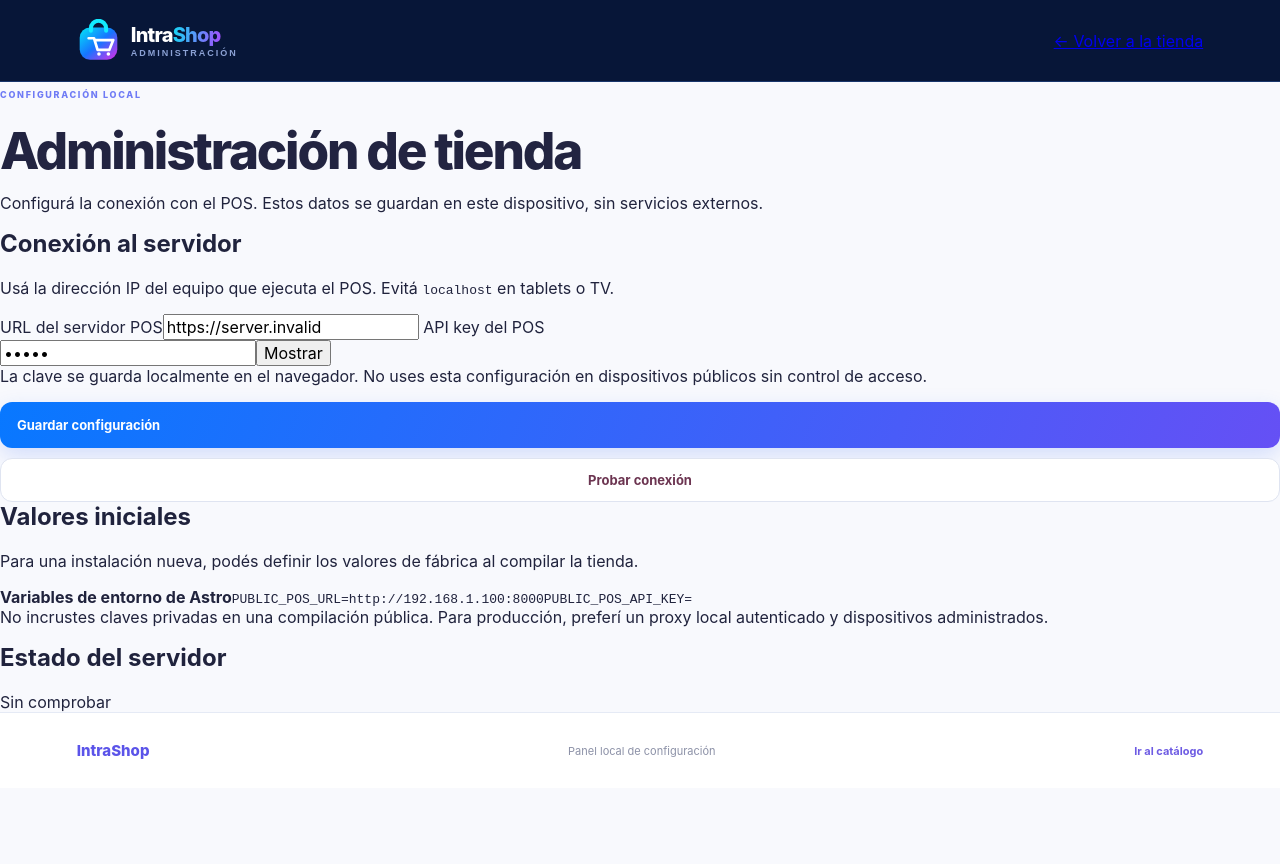
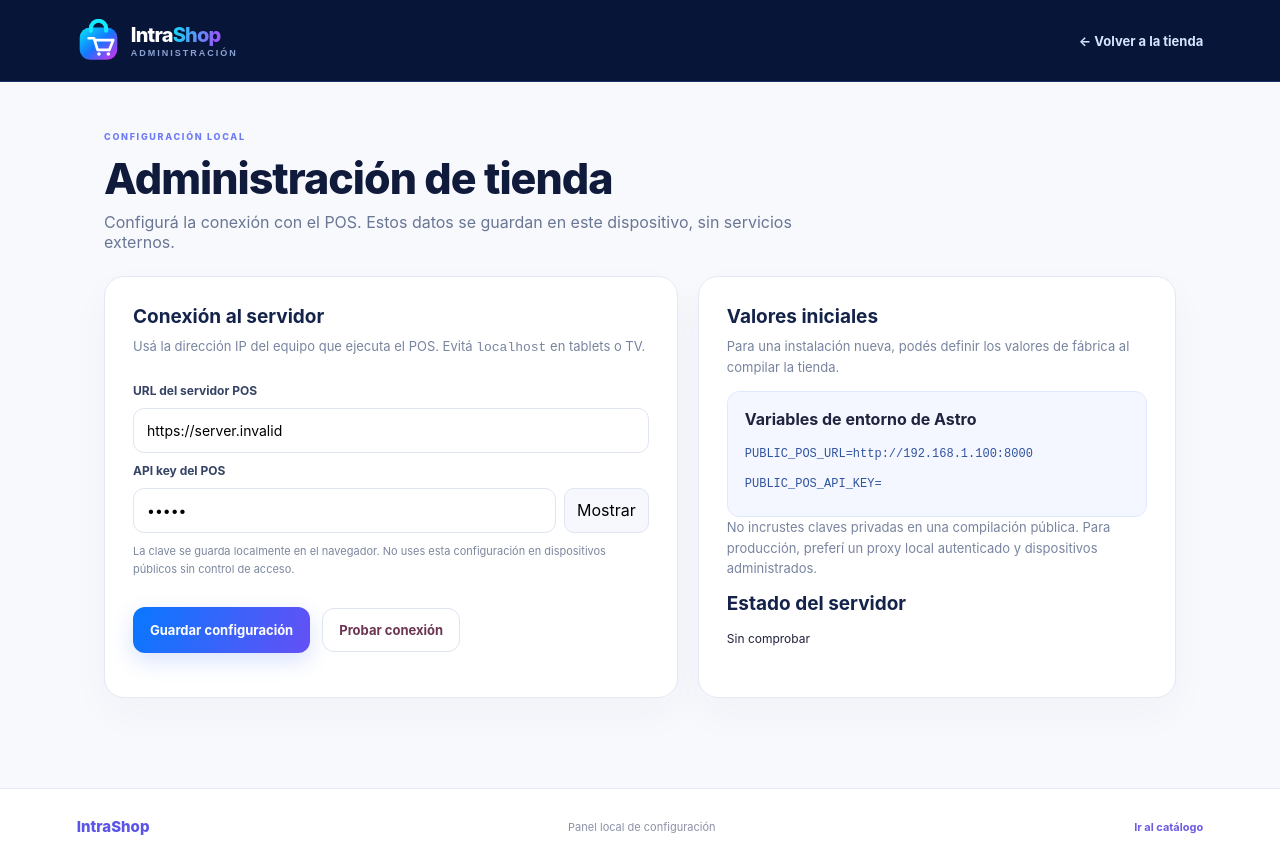
Before and after one commit to facundohernandez01/gestion_libreria, an Astro site in the folder intrashop/: page /admin in a window 1280 px wide. Before the commit the page ends 800 px from the top, so only its background shows below. Built offline with nearby package versions, Linux system fonts and the light colour scheme; Astro itself is replaced by a stand-in of ours; no server answers.

Commit message:
style(intrashop): compact hero, touch controls and premium admin layout

```diff
--- a/intrashop/src/styles/global.css
+++ b/intrashop/src/styles/global.css
@@ -49,3 +49,35 @@
 .primary-button{background:linear-gradient(110deg,#0878ff,#6550f5);box-shadow:0 8px 22px #275df52c}
 .footer-brand{color:#5b54e9}
 @media(max-width:760px){.hero{background:radial-gradient(ellipse at 80% 80%,#153d91 0%,transparent 45%),linear-gradient(115deg,#061538,#10164a)}}
+
+/* Touch-first kiosk layout and admin settings */
+.brand-logo{display:block;width:43px;height:43px;object-fit:contain}
+.hero{min-height:154px;padding:22px 38px;margin-top:12px;border-radius:20px;grid-template-columns:1fr auto}
+.hero h1{font-size:clamp(24px,2.7vw,36px);margin:8px 0;letter-spacing:-1px}
+.hero-copy>p{margin-bottom:8px;font-size:12px}
+.hero-note{font-size:11px}
+.hero-art{height:105px;width:150px;transform:scale(.45);transform-origin:center}
+.catalog-section{margin-top:25px}
+.product-card .add-button{min-width:46px;min-height:46px;font-size:26px}
+.category-chip{min-height:46px;padding:10px 18px}
+.cart-button{min-height:48px}
+.admin-back{color:#d6e4ff;text-decoration:none;font-weight:700;font-size:13px}
+.admin-main{max-width:1120px;margin:0 auto;padding:42px 24px 90px}
+.admin-heading h1{font-size:clamp(30px,4vw,43px);letter-spacing:-1px;margin:10px 0;color:#101b3c}
+.admin-heading p{color:#697694;max-width:700px}
+.admin-layout{display:grid;grid-template-columns:1.2fr 1fr;gap:20px;margin-top:24px}
+.admin-panel{background:#fff;border:1px solid #e4e9f4;border-radius:20px;padding:28px;box-shadow:0 15px 40px #0d2b6309}
+.admin-panel h2{font-size:19px;margin:0 0 8px;color:#14234a}
+.admin-panel>p{font-size:13px;color:#78849f;line-height:1.6}
+.admin-panel form{display:flex;flex-direction:column;gap:10px;margin-top:24px}
+.admin-panel label{font-size:12px;font-weight:700;color:#354365}
+.admin-panel input{width:100%;border:1px solid #dfe5f1;border-radius:11px;padding:13px;font-size:14px;outline-color:#397bff}
+.admin-password{display:flex;gap:8px}.admin-password button{border:1px solid #dfe5f1;border-radius:10px;background:#f6f8fd;padding:0 12px}
+.admin-hint{font-size:11px;color:#7c879e;line-height:1.6}
+.admin-actions{display:flex;gap:12px;align-items:center;flex-wrap:wrap;margin-top:8px}
+.admin-actions .primary-button,.admin-actions .cancel-button{width:auto;margin:0}
+.admin-tip{background:#f4f7ff;border:1px solid #e2e9ff;padding:17px;border-radius:12px}
+.admin-tip strong{display:block;margin-bottom:10px}
+.admin-tip code{display:block;overflow-wrap:anywhere;padding:8px 0;font-size:12px;color:#3154a0}
+.admin-status,.admin-server-state{margin-top:16px;font-size:12px}.admin-status.success{color:#168c62}.admin-status.error{color:#b84a58}
+@media(max-width:720px){.hero{padding:19px 22px;grid-template-columns:1fr}.hero-art{display:none}.hero h1{font-size:27px}.hero-note{display:none}.admin-layout{grid-template-columns:1fr}.admin-main{padding:28px 15px 65px}.admin-panel{padding:21px}}
```
